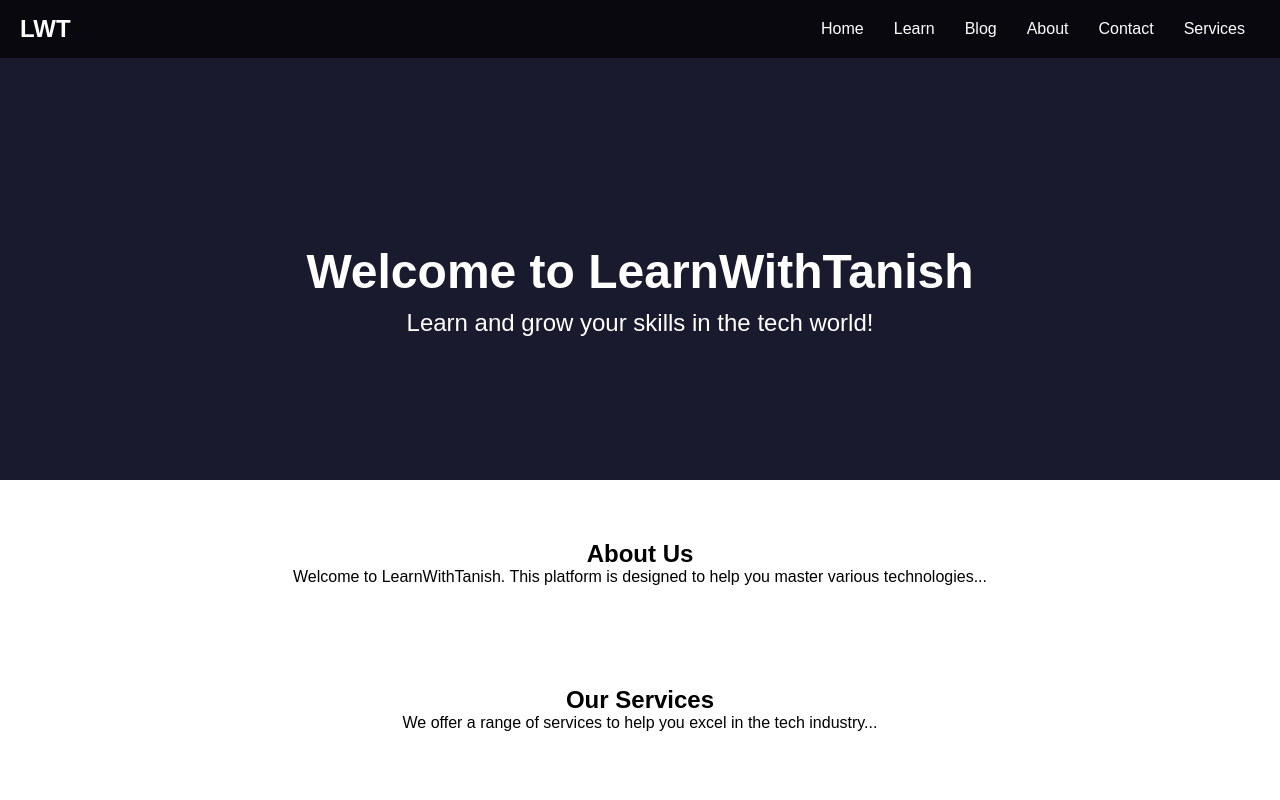
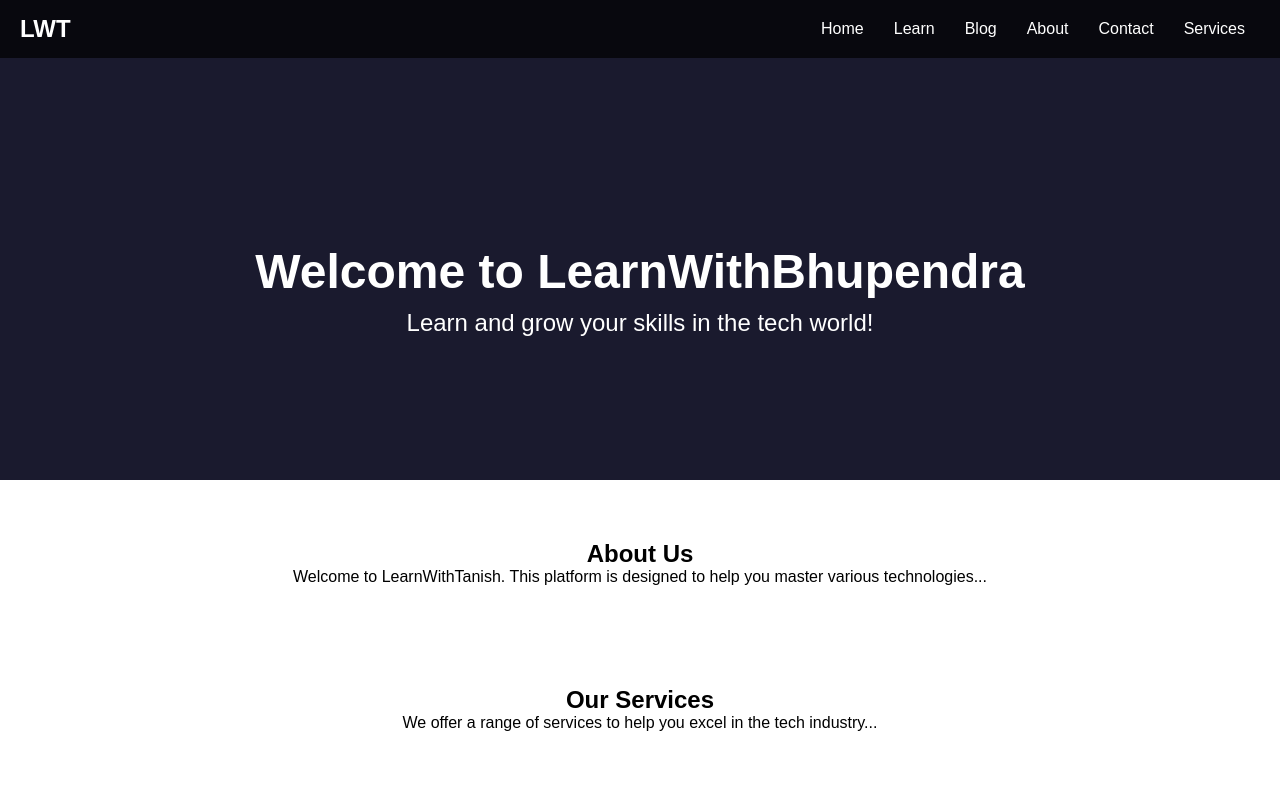
Before and after one commit to tanishk141/demo-html, a plain HTML site: page index.html in a window 1280 px wide. Shown: the top 800 px of the page. Drawn offline with Linux system fonts and the light colour scheme.

Commit message:
Update 2index.html

```diff
--- a/index.html
+++ b/index.html
@@ -3,7 +3,7 @@
 <head>
     <meta charset="UTF-8">
     <meta name="viewport" content="width=device-width, initial-scale=1.0">
-    <title>LearnWithBhupendra</title>
+    <title>LearnWithTanish</title>
     <style>
         /* Reset some basic styling */
         * {
@@ -164,7 +164,7 @@
             </ul>
         </nav>
         <div class="banner">
-            <h1>Welcome to LearnWithTanish</h1>
+            <h1>Welcome to LearnWithBhupendra</h1>
             <p>Learn and grow your skills in the tech world!</p>
         </div>
     </header>
```
